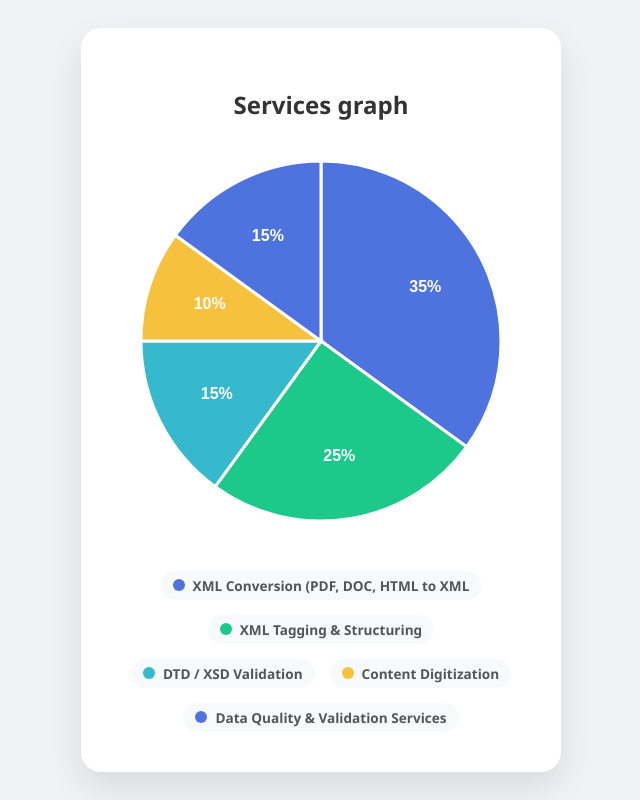
After one commit to kushalachirasala-lang/demo, a Flask app: template templates/chart.html in a window 1280 px wide. The commit adds this page. Shown: the whole page, without its empty margins (319-959 px from the left). Run offline with Flask 3, Linux system fonts and the light colour scheme; the template is opened without the code that fills it, so the values that code supplies are empty.

Commit message:
added chart

```diff
--- /dev/null
+++ b/templates/chart.html
@@ -0,0 +1,142 @@
+<!DOCTYPE html>
+<html lang="en">
+<head>
+    <meta charset="UTF-8">
+    <meta name="viewport" content="width=device-width, initial-scale=1.0">
+    <title>Visualized Pie Chart</title>
+    <style>
+        body {
+            display: flex;
+            justify-content: center;
+            align-items: center;
+            height: 100vh;
+            margin: 0;
+            background-color: #f0f2f5;
+            font-family: 'Segoe UI', system-ui, sans-serif;
+        }
+
+        .chart-card {
+            background: white;
+            padding: 2.5rem;
+            border-radius: 20px;
+            box-shadow: 0 15px 35px rgba(0,0,0,0.1);
+            text-align: center;
+        }
+
+        h2 { color: #333; margin-bottom: 20px; }
+
+        .legend {
+            margin-top: 25px;
+            display: flex;
+            flex-wrap: wrap;
+            justify-content: center;
+            gap: 15px;
+            max-width: 400px;
+        }
+
+        .legend-item {
+            display: flex;
+            align-items: center;
+            font-size: 0.85rem;
+            font-weight: 600;
+            color: #555;
+            background: #f8f9fa;
+            padding: 5px 12px;
+            border-radius: 20px;
+        }
+
+        .color-box {
+            width: 12px;
+            height: 12px;
+            margin-right: 8px;
+            border-radius: 50%;
+        }
+    </style>
+</head>
+<body>
+
+<div class="chart-card">
+    <h2>Services graph</h2>
+    <canvas id="pieChart" width="400" height="400"></canvas>
+    <div id="legend" class="legend"></div>
+</div>
+
+<script>
+    const canvas = document.getElementById('pieChart');
+    const ctx = canvas.getContext('2d');
+    const legendContainer = document.getElementById('legend');
+
+    const data = {
+        "XML Conversion (PDF, DOC, HTML to XML": 35,
+        "XML Tagging & Structuring": 25,
+        "DTD / XSD Validation": 15,
+        "Content Digitization": 10,
+        "Data Quality & Validation Services": 15
+    };
+
+    const colors = ['#4e73df', '#1cc88a', '#36b9cc', '#f6c23e'];
+    const total = Object.values(data).reduce((sum, val) => sum + val, 0);
+
+    const centerX = canvas.width / 2;
+    const centerY = canvas.height / 2;
+    const radius = 180;
+
+    function drawChart() {
+        let startAngle = -Math.PI / 2;
+
+        Object.entries(data).forEach(([label, value], index) => {
+            const sliceAngle = (value / total) * 2 * Math.PI;
+            const color = colors[index % colors.length];
+
+            // 1. Draw the Slice
+            ctx.beginPath();
+            ctx.moveTo(centerX, centerY);
+            ctx.arc(centerX, centerY, radius, startAngle, startAngle + sliceAngle);
+            ctx.closePath();
+            ctx.fillStyle = color;
+            ctx.fill();
+            ctx.strokeStyle = "white";
+            ctx.lineWidth = 3;
+            ctx.stroke();
+
+            // 2. Add Percentage Label inside the slice
+            // We find the middle angle of the slice
+            const middleAngle = startAngle + sliceAngle / 2;
+            // Calculate coordinates (labelRadius moves text closer/further from center)
+            const labelRadius = radius * 0.65;
+            const x = centerX + Math.cos(middleAngle) * labelRadius;
+            const y = centerY + Math.sin(middleAngle) * labelRadius;
+
+            ctx.fillStyle = "white";
+            ctx.font = "bold 16px sans-serif";
+            ctx.textAlign = "center";
+            ctx.textBaseline = "middle";
+
+            const percent = ((value / total) * 100).toFixed(0) + "%";
+            // Only draw text if slice is big enough to fit it
+            if (value / total > 0.04) {
+                ctx.fillText(percent, x, y);
+            }
+
+            // 3. Update Legend
+            createLegend(label, value, color);
+
+            startAngle += sliceAngle;
+        });
+    }
+
+    function createLegend(label, value, color) {
+        const item = document.createElement('div');
+        item.className = 'legend-item';
+        item.innerHTML = `
+            <div class="color-box" style="background-color: ${color}"></div>
+            <span>${label}</span>
+        `;
+        legendContainer.appendChild(item);
+    }
+
+    drawChart();
+</script>
+
+</body>
+</html>
--- a/templates/index.html
+++ b/templates/index.html
@@ -65,6 +65,8 @@
             <label>Rating:</label><br>
             <div class="stars">
                 <input type="radio" id="star5" name="rating" value="5">
+                <label for="star5">★</label>
+
                 <input type="radio" id="star4" name="rating" value="4">
                 <label for="star4">★</label>
 
```
